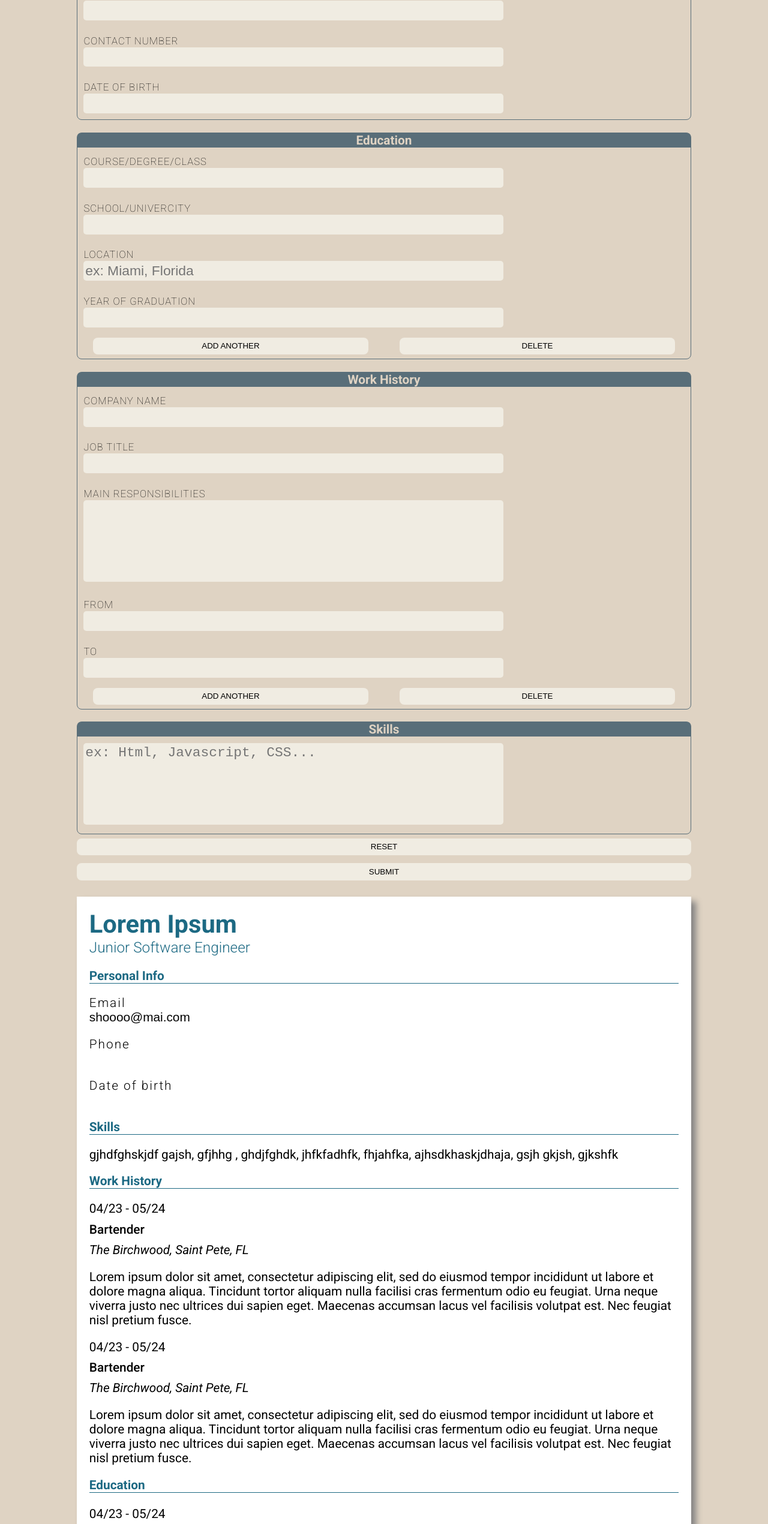
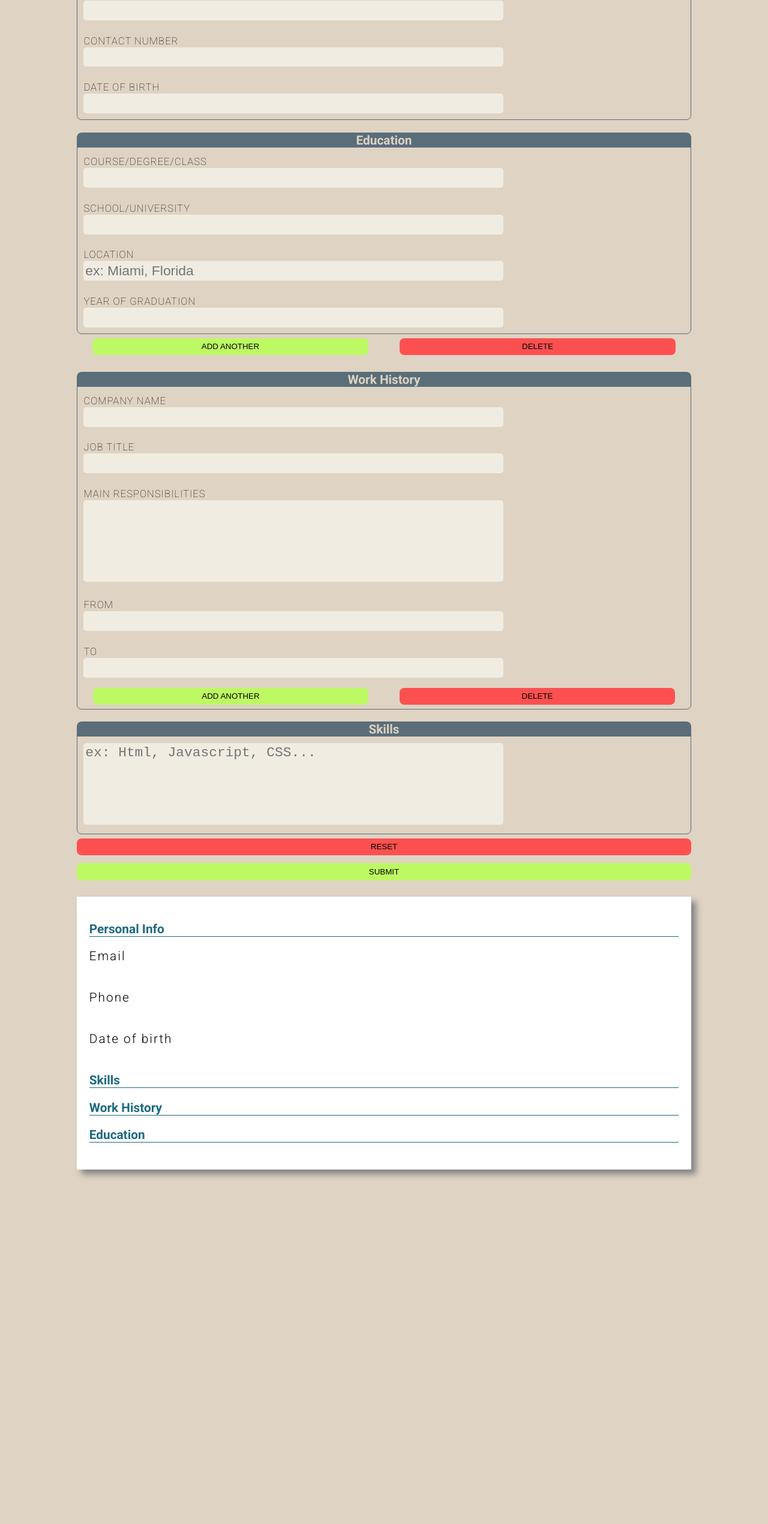
Before and after one commit to maximkwski/cv-app, a React (Vite) app: page / in a window 1280 px wide. Shown: the part 234-2775 px from the top of the page at 60% size. After the commit the page ends 2204 px from the top, so only its background shows below. Built offline with nearby package versions, Linux system fonts and the light colour scheme.

Commit message:
working on bug in edu section

```diff
--- a/src/App.jsx
+++ b/src/App.jsx
@@ -4,16 +4,19 @@ import Form from './Form'
 import OutputCV from './OutputCV'
 
 export default function App() {
-  const [fullName, setFullName] = useState('')
 
-  function handleFullName(e) {
-    setFullName(e.target.value)
+
+  function handleSubmit(e) {
+    e.preventDefault();
+
+    console.log('sho')
   }
+
 
   return (
     <>
-      <Form onChange={handleFullName} fullName={fullName}/>
-      <OutputCV fullName={fullName}/>
+      <Form onSubmit={handleSubmit}/>
+      <OutputCV />
     </>
   )
 }
--- a/src/Form.jsx
+++ b/src/Form.jsx
@@ -1,56 +1,87 @@
+import { useState } from 'react';
 import './styles/Form.css';
 
-export default function Form({ fullName, onChange}) {
+export default function Form() {
+    const [info, setInfo] = useState({
+        education: []
+    }) //cv profile info
+    const [educationSections, setEducationSections] = useState([{}]); //edu section
+
+    const handleAddSection = () => {
+        setEducationSections(prevSections => [...prevSections, {}]);
+    };
+
+    console.log(info);
+    function handleInputChange(e) {
+        const { name, value } = e.target;
+
+        if (name.startsWith("education")) {
+            const sectionIndex = parseInt(name.match(/\d+/)[0]); // Extract index from input name
+            const sectionName = name.replace(/\d+/, ''); // Extract input name without index
+            setInfo(prevInfo => {
+                const updatedEducation = [...prevInfo.education];
+                updatedEducation[sectionIndex] = {
+                    ...updatedEducation[sectionIndex],
+                    [sectionName]: value
+                };
+                return { ...prevInfo, education: updatedEducation };
+            });
+        } else {
+            setInfo(prevInfo => ({
+                ...prevInfo,
+                [name]: value
+            }));
+        }
+    }
+
 
     return (
         <form className='cv-form container'>
             <section className='personal'>
                 <h2>Personal Info</h2>
                 <div className="form-row">
-                        <label htmlFor="name">Full name</label><br />
-                        <input type="text" name="name" id="name" onChange={onChange} value={fullName}/>
+                        <label htmlFor="fullName">Full name</label><br />
+                        <input type="text" name="fullName" id="fullName"
+                            onChange={handleInputChange}
+                            value={info.fullName || ''}
+                        />
                 </div>
                 <div className="form-row">
                     <label htmlFor="title">Job title</label><br />
-                    <input type="text" name="title" id="title" />
+                    <input type="text" name="title" id="title"
+                    onChange={handleInputChange}
+                    value={info.title || ''}
+                    />
                 </div>
                 <div className="form-row">
                         <label htmlFor="email">Email</label><br />
-                        <input type="email" name="email" id="email" />
+                        <input type="email" name="email" id="email"
+                        onChange={handleInputChange}
+                        value={info.email || ''}
+                        />
                 </div>
                 <div className="form-row">
                     <label htmlFor="phone">Contact number</label><br />
-                    <input type="tel" name="phone" id="phone" />
+                    <input type="tel" name="phone" id="phone"
+                    onChange={handleInputChange}
+                    value={info.phone || ''}/>
                 </div>
                 <div className="form-row">
                     <label htmlFor="dob">Date of birth</label><br />
-                    <input type="text" name="dob" id="dob" />
+                    <input type="text" name="dob" id="dob"
+                    onChange={handleInputChange}
+                    value={info.dob || ''}/>
                 </div>
             </section>
 
-            <section className='education'>
-                <h2>Education</h2>
-                <div className="form-row">
-                    <label htmlFor="study">Course/Degree/Class</label><br />
-                    <input type="text" name="study" id="study" />
-                </div>
-                <div className="form-row">
-                    <label htmlFor="school">School/Univercity</label><br />
-                    <input type="text" name="school" id="school" />
-                </div>
-                <div className="form-row">
-                    <label htmlFor="location">Location</label><br />
-                    <input type="text" name="location" id="location" placeholder='ex: Miami, Florida'/>
-                </div>
-                <div className="form-row">
-                    <label htmlFor="grad-year">Year of graduation</label><br />
-                    <input type="text" name="grad-year" id="grad-year" />
-                </div>
-                <div className="control-panel">
-                    <button className='btn'>Add another</button>
-                    <button className='btn'>Delete</button>
-                </div>
-            </section>
+            {educationSections.map((section, index) => (
+                <EducationSection key={index} index={index} handleInputChange={handleInputChange} />
+            ))}
+             <div className="control-panel">
+                <button className='btn btn--add' type='button' onClick={handleAddSection}>Add another</button>
+                <button className='btn btn--del'type='button'>Delete</button>
+            </div>
+
 
             <section className='experience'>
                 <h2>Work History</h2>
@@ -75,8 +106,8 @@ export default function Form({ fullName, onChange}) {
                     <input type="text" name="job-end" id="job-end" />
                 </div>
                 <div className="control-panel">
-                    <button className='btn'>Add another</button>
-                    <button className='btn'>Delete</button>
+                    <button className='btn btn--add' type='button'>Add another</button>
+                    <button className='btn btn--del' type='button'>Delete</button>
                 </div>
             </section>
             <section className='skills'>
@@ -86,9 +117,35 @@ export default function Form({ fullName, onChange}) {
                 </div>
             </section>
             <div className="control-panel submit-reset">
-                <button type="reset" className='btn'>reset</button>
-                <button type="submit" className='btn'>submit</button>
+                <button type="reset" className='btn btn--del'>reset</button>
+                <button type="submit" className='btn btn--add'>submit</button>
             </div>
       </form>
     )
 }
+
+
+const EducationSection = ({ index, handleInputChange }) => {
+    return (
+        <section className='education' key={index}>
+            <h2>Education</h2>
+            <div className="form-row">
+                <label htmlFor={`study${index}`}>Course/Degree/Class</label><br />
+                <input type="text" name={`study${index}`} id={`study${index}`} onChange={handleInputChange} />
+            </div>
+            <div className="form-row">
+                <label htmlFor={`school${index}`}>School/University</label><br />
+                <input type="text" name={`school${index}`} id={`school${index}`} onChange={handleInputChange} />
+            </div>
+            <div className="form-row">
+                <label htmlFor={`location${index}`}>Location</label><br />
+                <input type="text" name={`location${index}`} id={`location${index}`} placeholder='ex: Miami, Florida' onChange={handleInputChange} />
+            </div>
+            <div className="form-row">
+                <label htmlFor={`grad-year${index}`}>Year of graduation</label><br />
+                <input type="text" name={`grad-year${index}`} id={`grad-year${index}`} onChange={handleInputChange} />
+            </div>
+
+        </section>
+    );
+};
--- a/src/OutputCV.jsx
+++ b/src/OutputCV.jsx
@@ -1,6 +1,6 @@
 import './styles/OutputCV.css'
 
-export default function OutputCV({fullName}) {
+export default function OutputCV() {
 
 
 
@@ -8,8 +8,8 @@ export default function OutputCV({fullName}) {
         <div className="container">
             <div className="output-content">
                 <header>
-                    <h1>Lorem Ipsum</h1>
-                    <h3>Junior Software Engineer</h3>
+                    <h1></h1>
+                    <h3></h3>
                 </header>
                 <main>
                     <div className="left-side">
@@ -17,7 +17,7 @@ export default function OutputCV({fullName}) {
                             <h4>Personal Info</h4>
                             <div>
                                 <label htmlFor="cv-email">Email</label><br/>
-                                <input type="text" id="cv-email" name ="cv-email" readOnly value='shoooo@mai.com' />
+                                <input type="text" id="cv-email" name ="cv-email" readOnly  />
                             </div>
                             <div>
                                 <label htmlFor="cv-phone">Phone</label><br/>
@@ -30,7 +30,7 @@ export default function OutputCV({fullName}) {
                         </div>
                         <div className="cv-skills">
                             <h4>Skills</h4>
-                            <p>gjhdfghskjdf gajsh, gfjhhg , ghdjfghdk, jhfkfadhfk, fhjahfka, ajhsdkhaskjdhaja, gsjh gkjsh, gjkshfk</p>
+                            <p></p>
                         </div>
                     </div>
                     <div className="right-side">
@@ -38,22 +38,12 @@ export default function OutputCV({fullName}) {
                             <h4>Work History</h4>
                             <ul>
                                 <li>
-                                    <div className="from-to">04/23 - 05/24</div>
+                                    <div className="from-to"></div>
                                     <div className="exp-content">
-                                        <div className="exp-title">Bartender</div>
-                                        <div className="exp-company">The Birchwood, Saint Pete, FL</div>
+                                        <div className="exp-title"></div>
+                                        <div className="exp-company"></div>
                                         <div className="exp-duties">
-                                            <p>Lorem ipsum dolor sit amet, consectetur adipiscing elit, sed do eiusmod tempor incididunt ut labore et dolore magna aliqua. Tincidunt tortor aliquam nulla facilisi cras fermentum odio eu feugiat. Urna neque viverra justo nec ultrices dui sapien eget. Maecenas accumsan lacus vel facilisis volutpat est. Nec feugiat nisl pretium fusce.</p>
-                                        </div>
-                                    </div>
-                                </li>
-                                <li>
-                                    <div className="from-to">04/23 - 05/24</div>
-                                    <div className="exp-content">
-                                        <div className="exp-title">Bartender</div>
-                                        <div className="exp-company">The Birchwood, Saint Pete, FL</div>
-                                        <div className="exp-duties">
-                                            <p>Lorem ipsum dolor sit amet, consectetur adipiscing elit, sed do eiusmod tempor incididunt ut labore et dolore magna aliqua. Tincidunt tortor aliquam nulla facilisi cras fermentum odio eu feugiat. Urna neque viverra justo nec ultrices dui sapien eget. Maecenas accumsan lacus vel facilisis volutpat est. Nec feugiat nisl pretium fusce.</p>
+                                            <p></p>
                                         </div>
                                     </div>
                                 </li>
@@ -63,20 +53,12 @@ export default function OutputCV({fullName}) {
                             <h4>Education</h4>
                             <ul className='edu-list'>
                                 <li>
-                                    <div className="from-to">04/23 - 05/24</div>
+                                    <div className="from-to"></div>
                                     <div className="education-content">
-                                        <div className="cv-degree">Full-stack web development</div>
-                                        <div className="cv-school-location">University of Florida, Dunedin, FL</div>
+                                        <div className="cv-degree"></div>
+                                        <div className="cv-school-location"></div>
                                     </div>
                                 </li>
-                                <li>
-                                    <div className="from-to">04/23 - 05/24</div>
-                                    <div className="education-content">
-                                        <div className="cv-degree">Full-stack web development</div>
-                                        <div className="cv-school-location">University of Florida, Dunedin, FL</div>
-                                    </div>
-                                </li>
-
                             </ul>
                         </div>
                     </div>
--- a/src/styles/Form.css
+++ b/src/styles/Form.css
@@ -65,6 +65,14 @@ form section {
     background-color: #f0ece2;
 }
 
+.btn--add {
+    background-color: rgb(189, 249, 98);
+}
+
+.btn--del {
+    background-color: rgb(252, 80, 80);
+}
+
 .submit-reset {
     display: block;
 }
--- a/src/styles/OutputCV.css
+++ b/src/styles/OutputCV.css
@@ -53,6 +53,7 @@
 }
 
 
+
 .exp-content div {
     margin-top: 0.5em;
 }
```
